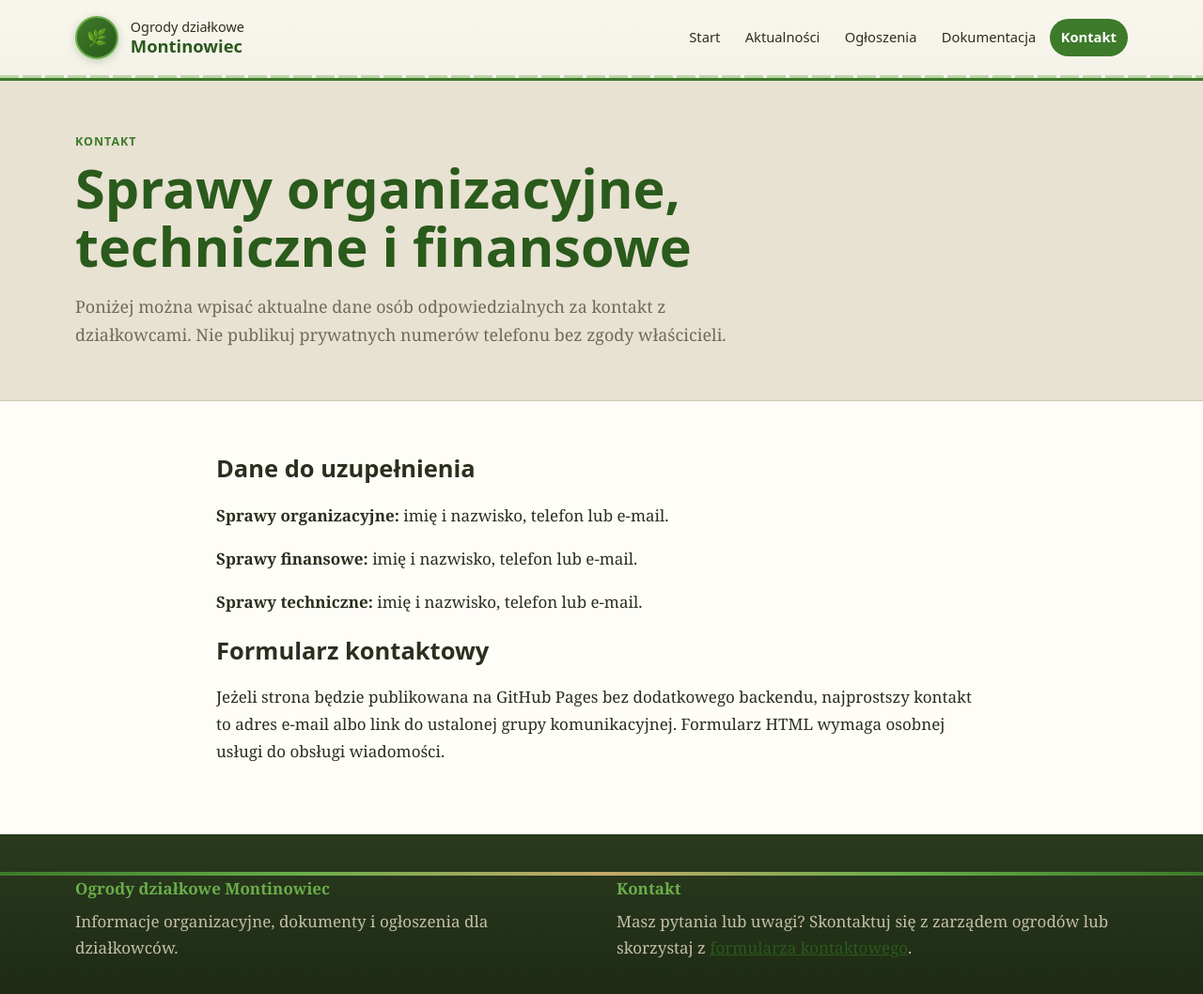
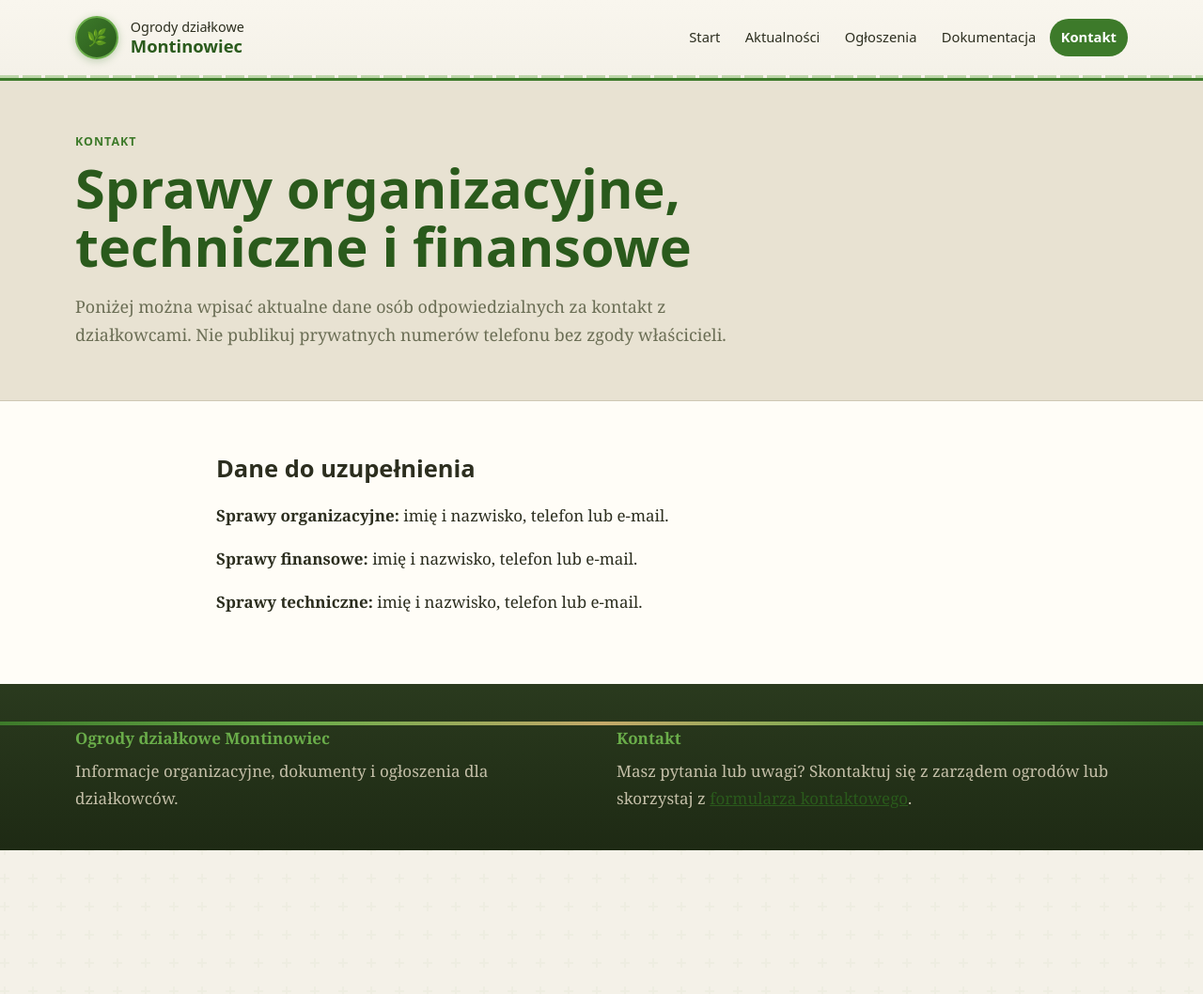
Before and after one commit to brxie/montin-page, a Jekyll site: the page built from kontakt.md, in a window 1280 px wide and 1064 px high. Shown: the top 1058 px of the window at 94% size. Built offline with Jekyll 4.4.1, drawn with Linux system fonts in a browser that asks for light colours.

Commit message:
Remove Formularz kontaktowy section from Kontakt page

```diff
--- a/kontakt.md
+++ b/kontakt.md
@@ -22,7 +22,6 @@ permalink: /kontakt/
     <p><strong>Sprawy finansowe:</strong> imię i nazwisko, telefon lub e-mail.</p>
     <p><strong>Sprawy techniczne:</strong> imię i nazwisko, telefon lub e-mail.</p>
 
-    <h2>Formularz kontaktowy</h2>
-    <p>Jeżeli strona będzie publikowana na GitHub Pages bez dodatkowego backendu, najprostszy kontakt to adres e-mail albo link do ustalonej grupy komunikacyjnej. Formularz HTML wymaga osobnej usługi do obsługi wiadomości.</p>
+
   </div>
 </section>
```
